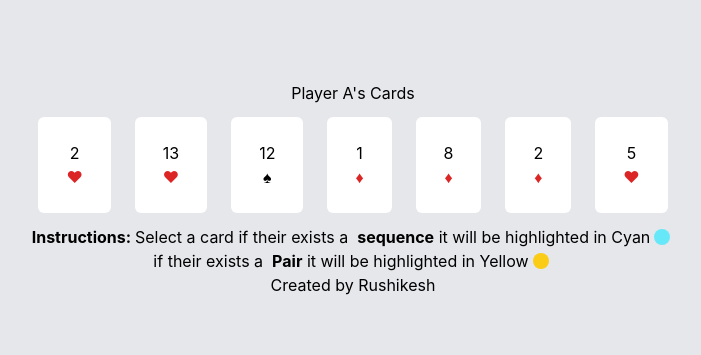
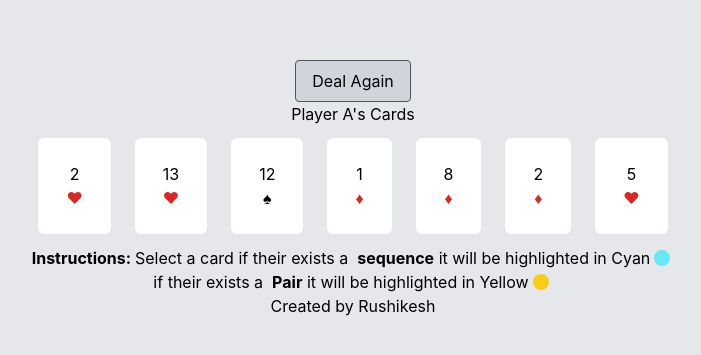
Before and after one commit to Rishikeshk9/minimum, a React (Create React App) app: page / in a window 1280 px wide. Shown: the part 211-566 px from the top of the page, without its empty margins (287-988 px from the left). Built offline with nearby package versions, Linux system fonts and the light colour scheme.

Commit message:
Added Deal Again Button

```diff
--- a/src/App.js
+++ b/src/App.js
@@ -11,6 +11,10 @@ const generateDeck = () => {
     }
   }
   return deck.sort(() => Math.random() - 0.5);
+};
+
+const reloadPage = () => {
+  window.location.reload();
 };
 
 const Card = ({ card, onClick, highlightType }) => (
@@ -122,6 +126,12 @@ function App() {
 
   return (
     <div className='flex flex-col w-full bg-gray-200 items-center h-screen justify-center relative'>
+      <div
+        className='btn btn-primary bg-gray-300 border  border-gray-600 px-4 py-2 rounded cursor-pointer hover:bg-gray-400'
+        onClick={() => reloadPage()}
+      >
+        Deal Again
+      </div>
       <h1>Player A's Cards</h1>
       <div style={{ display: 'flex', flexDirection: 'row' }}>
         {activePlayerHand.map((card) => (
```
